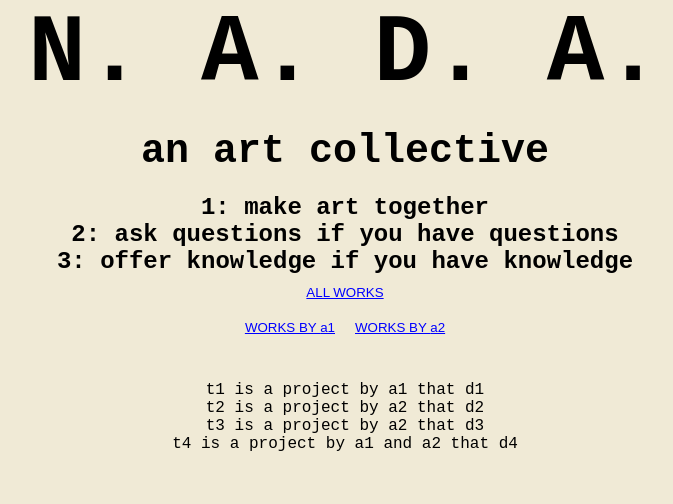
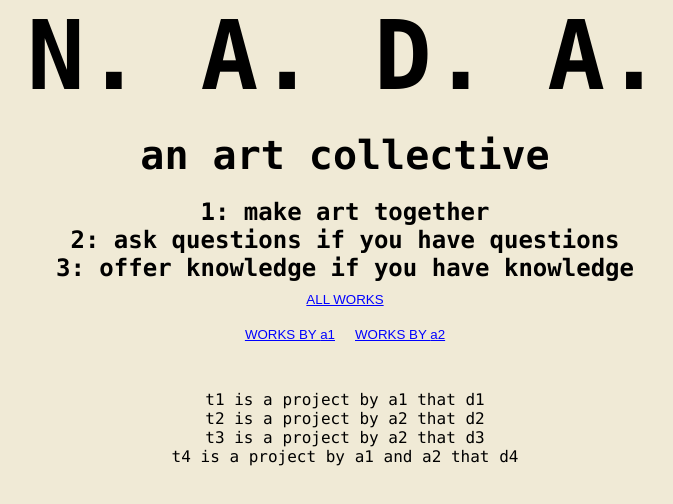
Before and after one commit to nada-art-collective/nada-site, a Next.js app: page /nada-site/ in a window 1280 px wide. Shown: the top 504 px of the page, without its empty margins (295-968 px from the left). Built offline with nearby package versions, Linux system fonts and the light colour scheme.

Commit message:
change font to monaco

```diff
--- a/app/globals.css
+++ b/app/globals.css
@@ -24,7 +24,7 @@ main {
     height: 100vh;
     width: 100vw;
     margin: 0;
-    font-family: 'Courier New', monospace;
+    font-family: monaco,Consolas,Lucida Console,monospace;
 }
 
 body {
```
